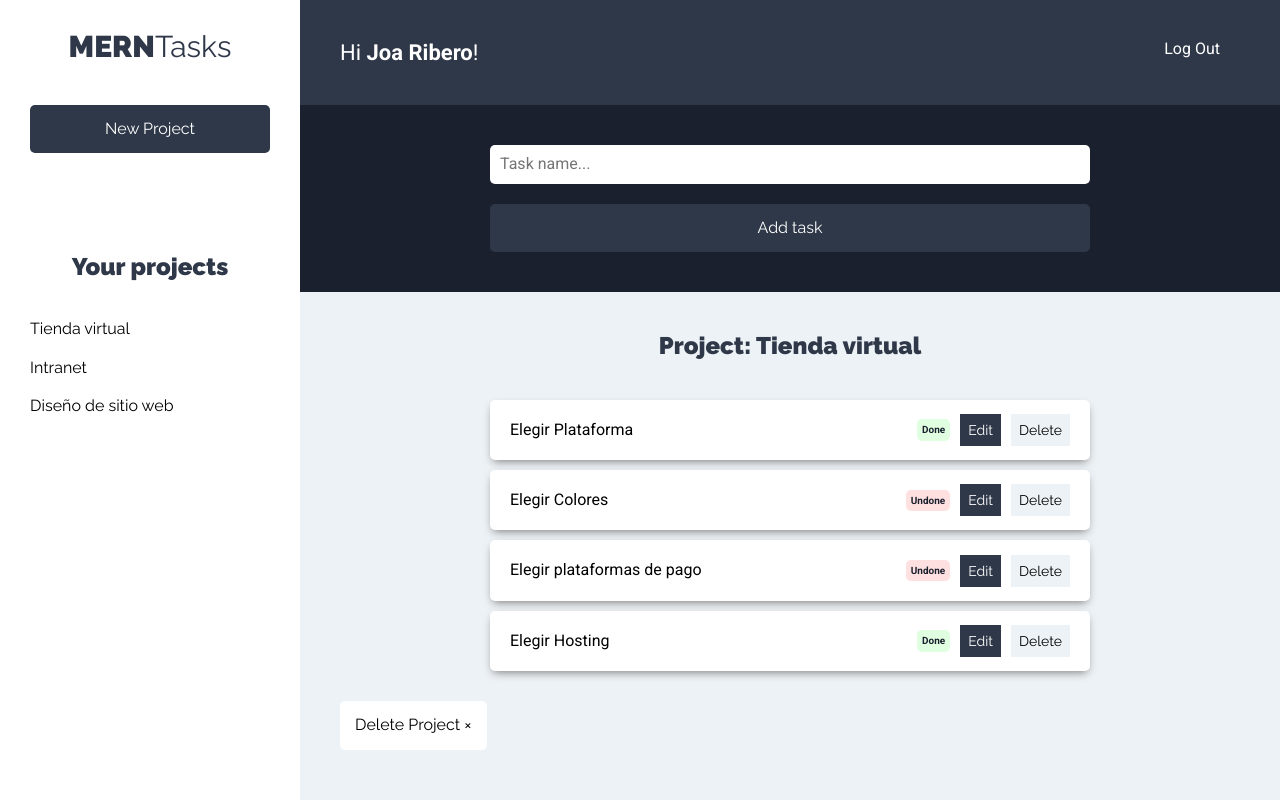
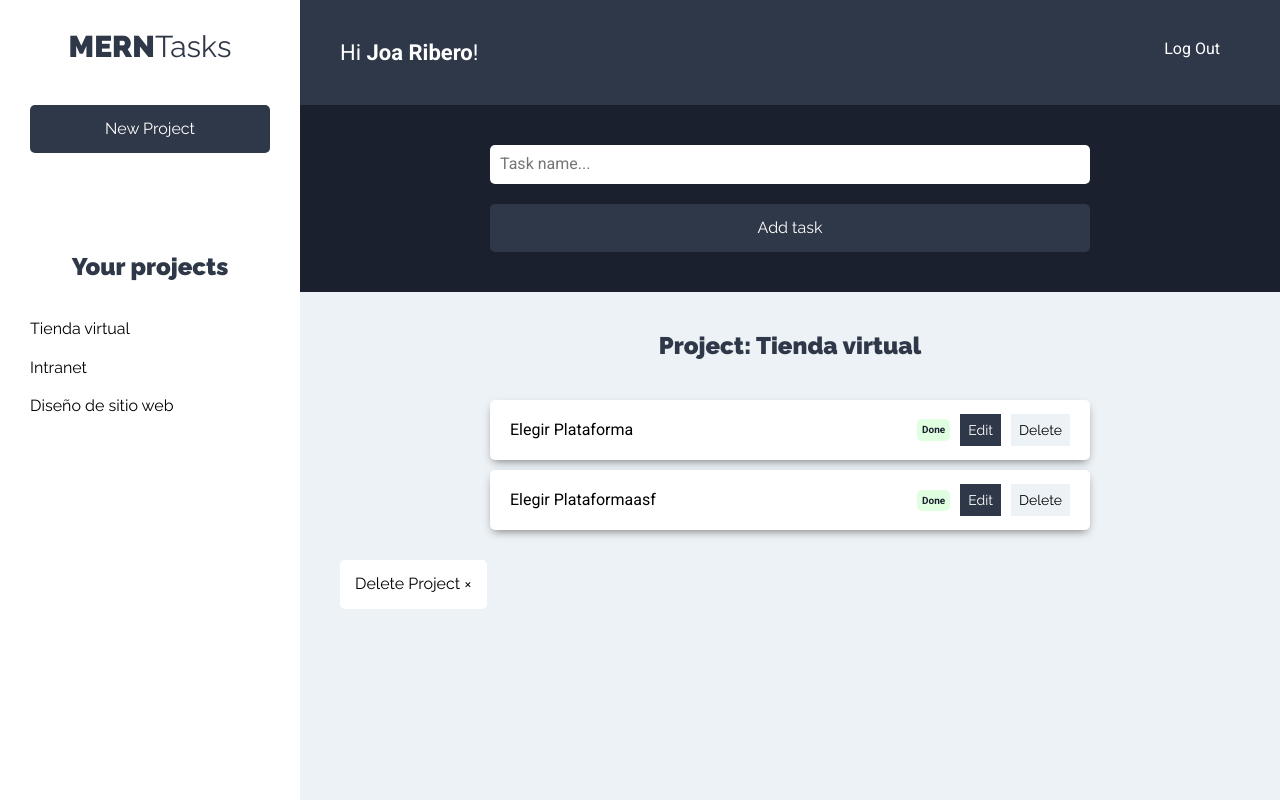
Before and after one commit to joaribero/MERN-Tasks-client, a React (Create React App) app: page /projects in a window 1280 px wide. Both pictures are taken after a click on the button "Tienda virtual". Built offline with nearby package versions, Linux system fonts and the light colour scheme.

Commit message:
Filter tasks for project

```diff
--- a/src/App.js
+++ b/src/App.js
@@ -4,10 +4,12 @@ import Projects from './components/projects/Projects.jsx';
 import Login from './components/auth/Login.jsx';
 import NewAccount from './components/auth/NewAccount.jsx';
 import ProjectState from './context/projects/projectState';
+import TaskState from './context/tasks/taskState.js';
 
 function App() {
   return (
     <ProjectState>
+      <TaskState>
         <Router>
           <Switch>
             <Route exact path="/" component={Login}/>
@@ -15,6 +17,7 @@ function App() {
             <Route exact path="/projects" component={Projects}/>
           </Switch>
         </Router>
+      </TaskState>
     </ProjectState>
   );
 }
--- a/src/components/projects/Project.jsx
+++ b/src/components/projects/Project.jsx
@@ -1,11 +1,22 @@
 import React,{useContext} from 'react';
 import ProjectContext from '../../context/projects/projectContext';
+import TaskContext from '../../context/tasks/taskContext';
 
 const ProjectM = ({project}) => {
 
-     //obtain from state
+     //obtain from project state
      const ProjectsContext = useContext(ProjectContext);
      const {currentProject} = ProjectsContext;
+
+    //obtain from tasks state
+    const TasksContext = useContext(TaskContext);
+    const {getTasks} = TasksContext;
+
+    // Function to add current project
+    const selectProject = project => {
+        currentProject(project);
+        getTasks(project.id);
+    }
 
     return (
         <li>
@@ -13,7 +24,7 @@ const ProjectM = ({project}) => {
             type="button"
             className="btn btn-blank"
             onClick={() => {
-                currentProject(project)
+                selectProject(project)
             }}>
                 {project.name}
             </button>
--- a/src/components/tasks/ListTasks.jsx
+++ b/src/components/tasks/ListTasks.jsx
@@ -1,19 +1,19 @@
 import React,{Fragment,useContext} from 'react';
 import Task from './Task.jsx'
 import ProjectContext from '../../context/projects/projectContext';
+import TaskContext from '../../context/tasks/taskContext';
 
 const ListTasks = () => {
 
-    const tareasProyecto = [
-        {name: 'Elegir Plataforma', state: true},
-        {name: 'Elegir Colores', state: false},
-        {name: 'Elegir plataformas de pago', state: false},
-        {name: 'Elegir Hosting', state: true},
-    ]
 
-    //obtain from state
+    //obtain from project state
     const ProjectsContext = useContext(ProjectContext);
     const {project,deleteProject} = ProjectsContext;
+
+    //obtain from tasks state
+    const TasksContext = useContext(TaskContext);
+    const {tasksproject} = TasksContext;
+
 
     //If there is no project selected
     if(!project) return <h2>Select a project</h2>
@@ -30,9 +30,9 @@ const ListTasks = () => {
 
             <ul className="listado-tareas">
                 {
-                    tareasProyecto.length === 0
+                    tasksproject.length === 0
                         ?(<li className="tarea">No tasks</li>)
-                        : tareasProyecto.map(tarea => (
+                        : tasksproject.map(tarea => (
                         <Task
                          task={tarea}/>
                     ))
--- /dev/null
+++ b/src/context/tasks/taskContext.js
@@ -0,0 +1,5 @@
+import {createContext} from 'react'
+
+const TaskContext = createContext();
+
+export default TaskContext;
--- /dev/null
+++ b/src/context/tasks/taskReducer.js
@@ -0,0 +1,18 @@
+import { TASKS_PROJECT } from "../../types";
+
+
+
+export default (state, action) => {
+    switch(action.type) {
+
+        case TASKS_PROJECT:
+            return{
+                ...state,
+                tasksproject: state.tasks.filter(task => task.projectId === action.payload)
+            }
+
+
+        default:
+            return state;
+    }
+}
--- /dev/null
+++ b/src/context/tasks/taskState.js
@@ -0,0 +1,49 @@
+import React,{useReducer} from 'react';
+import TaskContext from './taskContext';
+import TaskReducer from './taskReducer';
+import {
+    TASKS_PROJECT
+} from '../../types';
+
+const TaskState = props => {
+    const initialState = {
+        tasks: [
+            {name: 'Elegir Plataforma', state: true, projectId: 1},
+            {name: 'Elegir Colores', state: false, projectId: 2},
+            {name: 'Elegir plataformas de pago', state: false, projectId: 3},
+            {name: 'Elegir Hosting', state: true, projectId: 4},
+            {name: 'Elegir Plataformaasf', state: true, projectId: 1},
+            {name: 'Elegir Coloresasfsaf', state: false, projectId: 2},
+            {name: 'Elegir plataformas de pagoasfasf', state: false, projectId: 3},
+            {name: 'Elegir Hostingasfsaf', state: true, projectId: 4},
+        ],
+        tasksproject: []
+
+    }
+
+    const [state,dispatch] = useReducer(TaskReducer,initialState);
+
+    //functions
+
+    //obtain tasks of the project
+    const getTasks = projectId => {
+        dispatch({
+            type: TASKS_PROJECT,
+            payload: projectId
+        })
+    }
+
+    return (
+        <TaskContext.Provider
+            value={{
+                tasks: state.tasks,
+                tasksproject: state.tasksproject,
+                getTasks
+            }}
+        >
+            {props.children}
+        </TaskContext.Provider>
+    )
+}
+
+export default TaskState;
--- a/src/types/index.js
+++ b/src/types/index.js
@@ -4,3 +4,4 @@ export const ADD_PROJECT = 'ADD_PROJECT';
 export const VALIDATE_FORM = 'VALIDATE_FORM';
 export const CURR_PROJECT = 'CURR_PROJECT';
 export const DELETE_PROJECT = 'DELETE_PROJECT';
+export const TASKS_PROJECT = 'TASKS_PROJECT';
```
Lines whose indentation alone changed are shown as unchanged.
